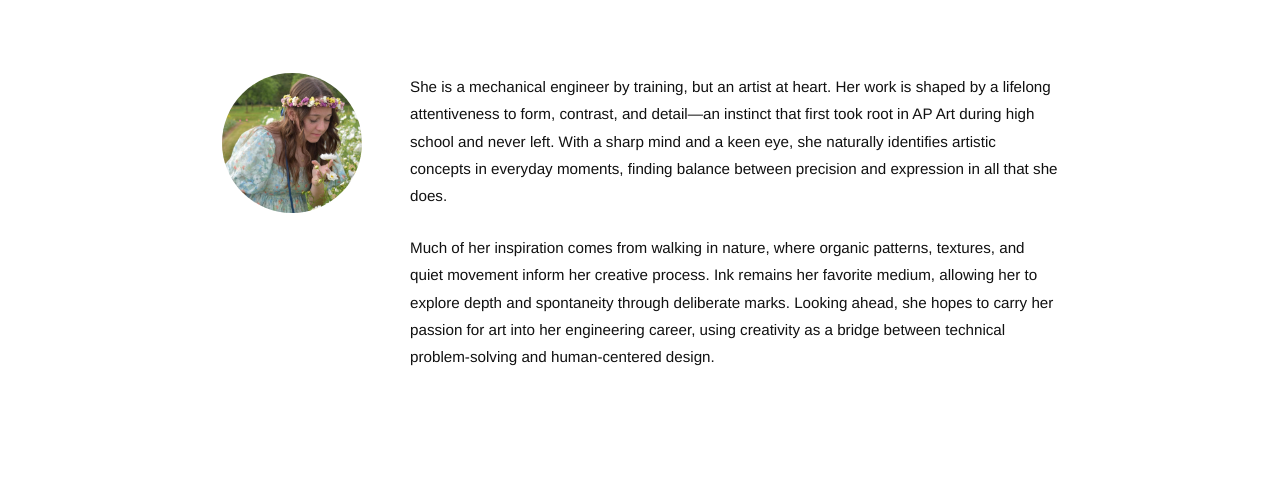
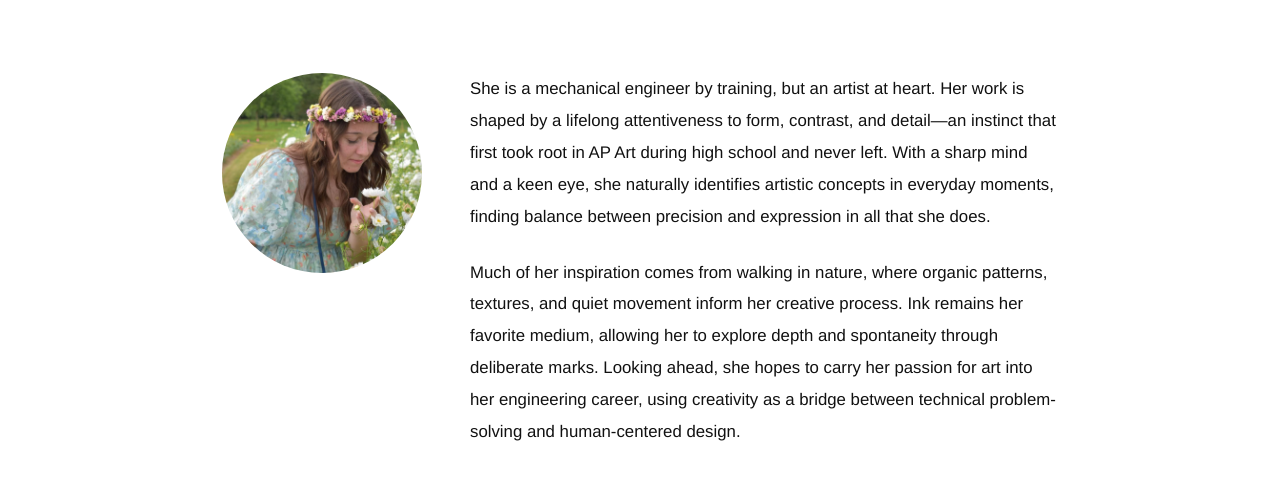
Before and after one commit to laurascrafts/laurascrafts.github.io, a plain HTML site: page about.html in a window 1280 px wide. Shown: the part 47-526 px from the top of the page. Drawn offline with Linux system fonts and the light colour scheme.

Commit message:
Increase dimensions and font size in about section

```diff
--- a/css/style.css
+++ b/css/style.css
@@ -93,15 +93,15 @@ h1 {
 }
 
 .about-photo {
-  width: 140px;
-  height: 140px;
+  width: 200px;
+  height: 200px;
   border-radius: 50%;
   object-fit: cover;
   flex-shrink: 0;
 }
 
 .about-text p {
-  font-size: 0.95rem;
-  line-height: 1.8;
+  font-size: 1.05rem;
+  line-height: 1.9;
   margin-bottom: 1.5rem;
 }
```
